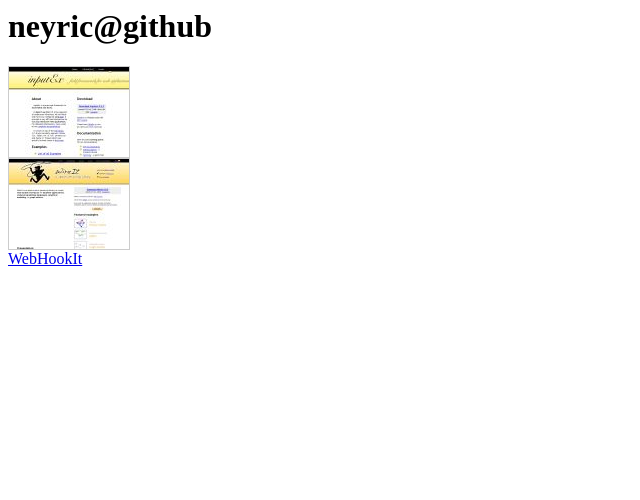
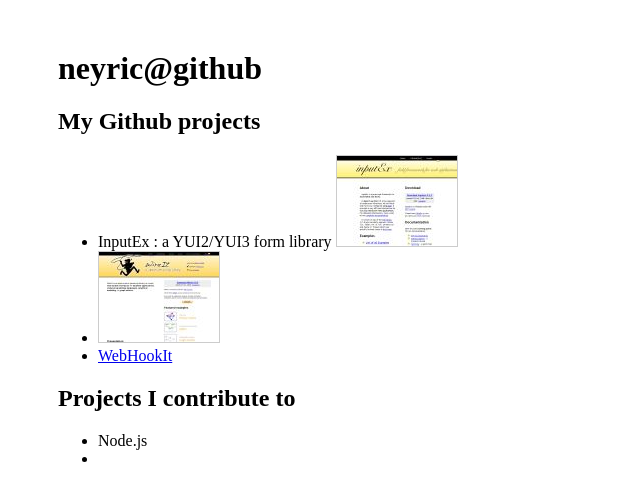
Before and after one commit to ericabouaf/neyric.github.com, a plain HTML site: page index.html in a window 1280 px wide. Shown: the whole page, without its empty margins (0-640 px from the left). Drawn offline with Linux system fonts and the light colour scheme.

Commit message:
Edited index.html via GitHub

```diff
--- a/index.html
+++ b/index.html
@@ -7,21 +7,34 @@ img { border: 1px solid #ccc;}
 </head>
 <body>
 
-	<div style="margin">
+<div style="margin: 50px;">
 
-		<h1>neyric@github</h1>
+<h1>neyric@github</h1>
 
-		<div>
-			<a href="http://neyric.github.com/inputex"><img src="inputex.jpg"/></a>
-		</div>
+<h2>My Github projects</h2>
 
-		<div>
-			<a href="http://neyric.github.com/wireit"><img src="wireit.jpg" /></a>
-		</div>
+<ul>
 
-        <div>
-            <a href="http://neyric.github.com/webhookit">WebHookIt</a>
-        </div>
+<li>InputEx : a YUI2/YUI3 form library
+  <a href="http://neyric.github.com/inputex"><img src="inputex.jpg"/></a>
+</li>
+
+<li>
+  <a href="http://neyric.github.com/wireit"><img src="wireit.jpg" /></a>
+</li>
+
+<li>
+  <a href="http://neyric.github.com/webhookit">WebHookIt</a>
+</li>
+
+</ul>
+
+<h2>Projects I contribute to</h2>
+
+<ul>
+   <li>Node.js</li>
+   <li></li>
+</ul>
 
 	</div>
 
```
